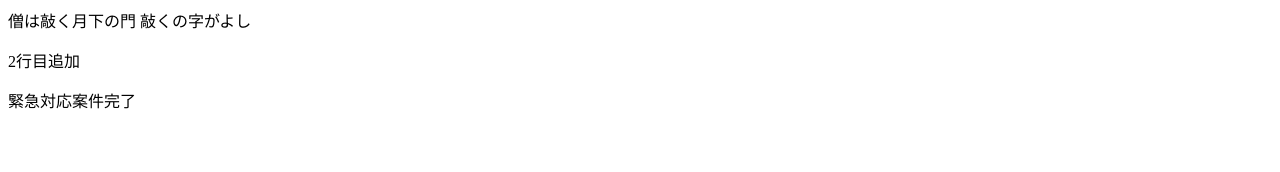
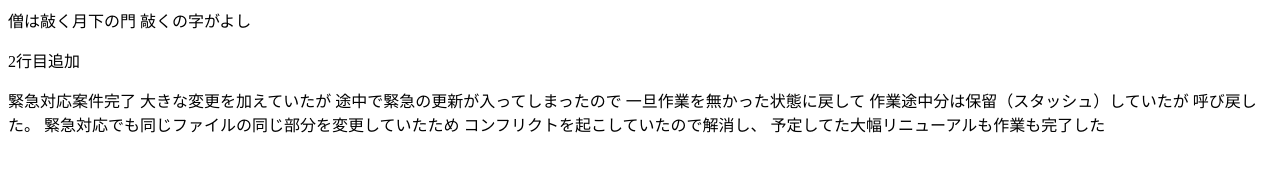
Before and after one commit to koushiMizushima/F2024, a plain HTML site: page index.html in a window 1280 px wide. Drawn offline with Linux system fonts and the light colour scheme.

Commit message:
緊急対応分もマージしてコンフリクトを解消した

```diff
--- a/index.html
+++ b/index.html
@@ -11,6 +11,15 @@
 敲くの字がよし
 <p>2行目追加</p>
 緊急対応案件完了
+
+大きな変更を加えていたが
+途中で緊急の更新が入ってしまったので
+一旦作業を無かった状態に戻して
+作業途中分は保留（スタッシュ）していたが
+呼び戻した。
+緊急対応でも同じファイルの同じ部分を変更していたため
+コンフリクトを起こしていたので解消し、
+予定してた大幅リニューアルも作業も完了した
 </body>
 
 </html>
```
